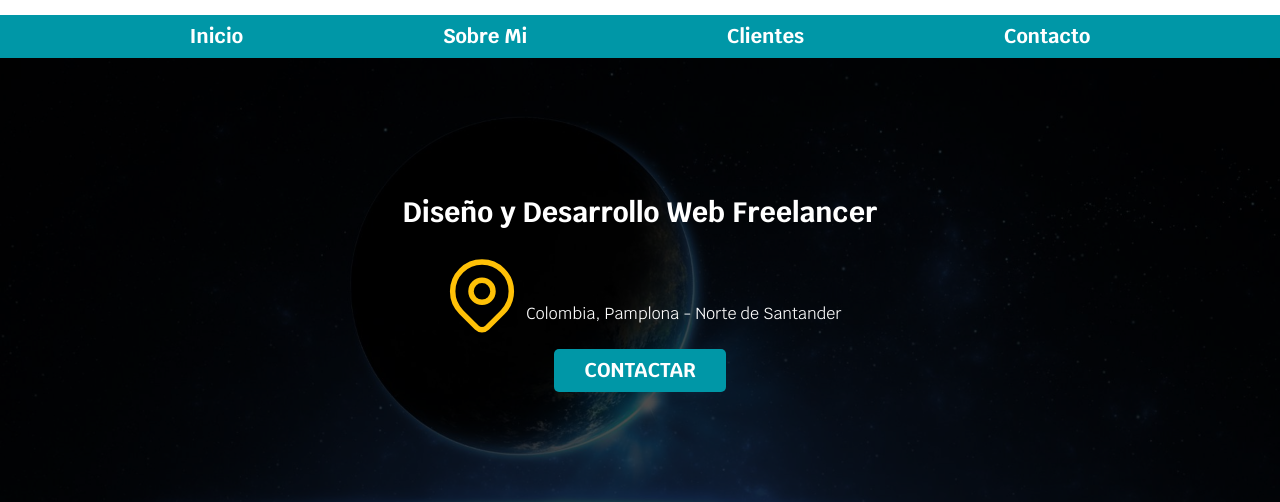
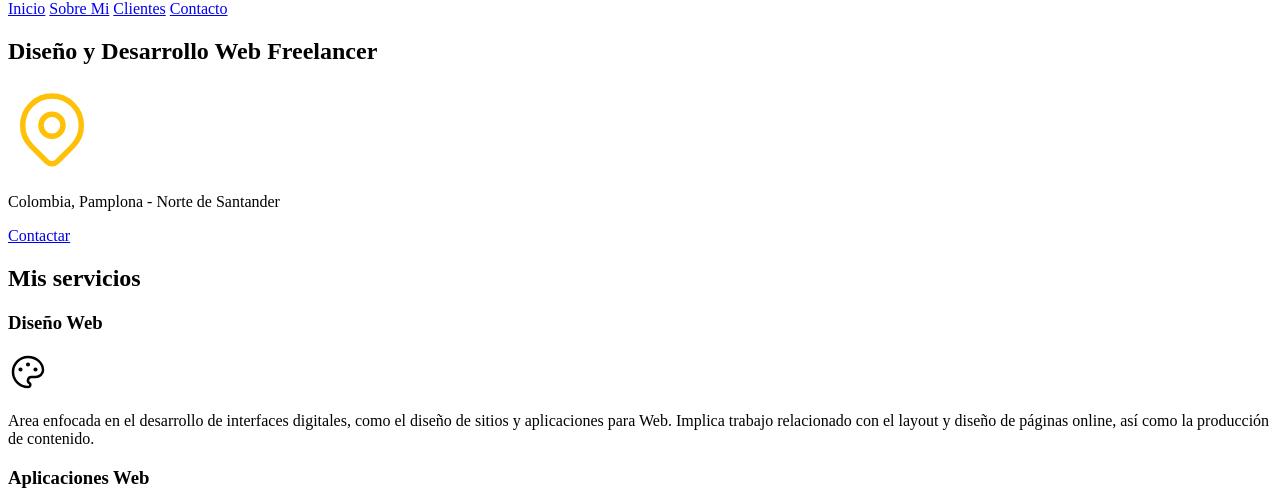
Before and after one commit to AriasDaniel7/proyecto-web-freelancer, a plain HTML site: page index.html in a window 1280 px wide. Shown: the part 80-582 px from the top of the page. Drawn offline with Linux system fonts and the light colour scheme.

Commit message:
Version solo HTML

```diff
--- a/index.html
+++ b/index.html
@@ -7,10 +7,6 @@
     <meta name="viewport" content="width=device-width, initial-scale=1.0">
     <title>Diseño Freelancer</title>
     <link rel="stylesheet" href="https://fonts.googleapis.com/css2?family=Krub:wght@400;700&display=swap">
-    <link rel="preload" href="css/normalize.css" as="style">
-    <link rel="stylesheet" href="css/normalize.css">
-    <link rel="preload" href="css/styles.css" as="style">
-    <link rel="stylesheet" href="css/styles.css">
 </head>
 
 <body>
```
